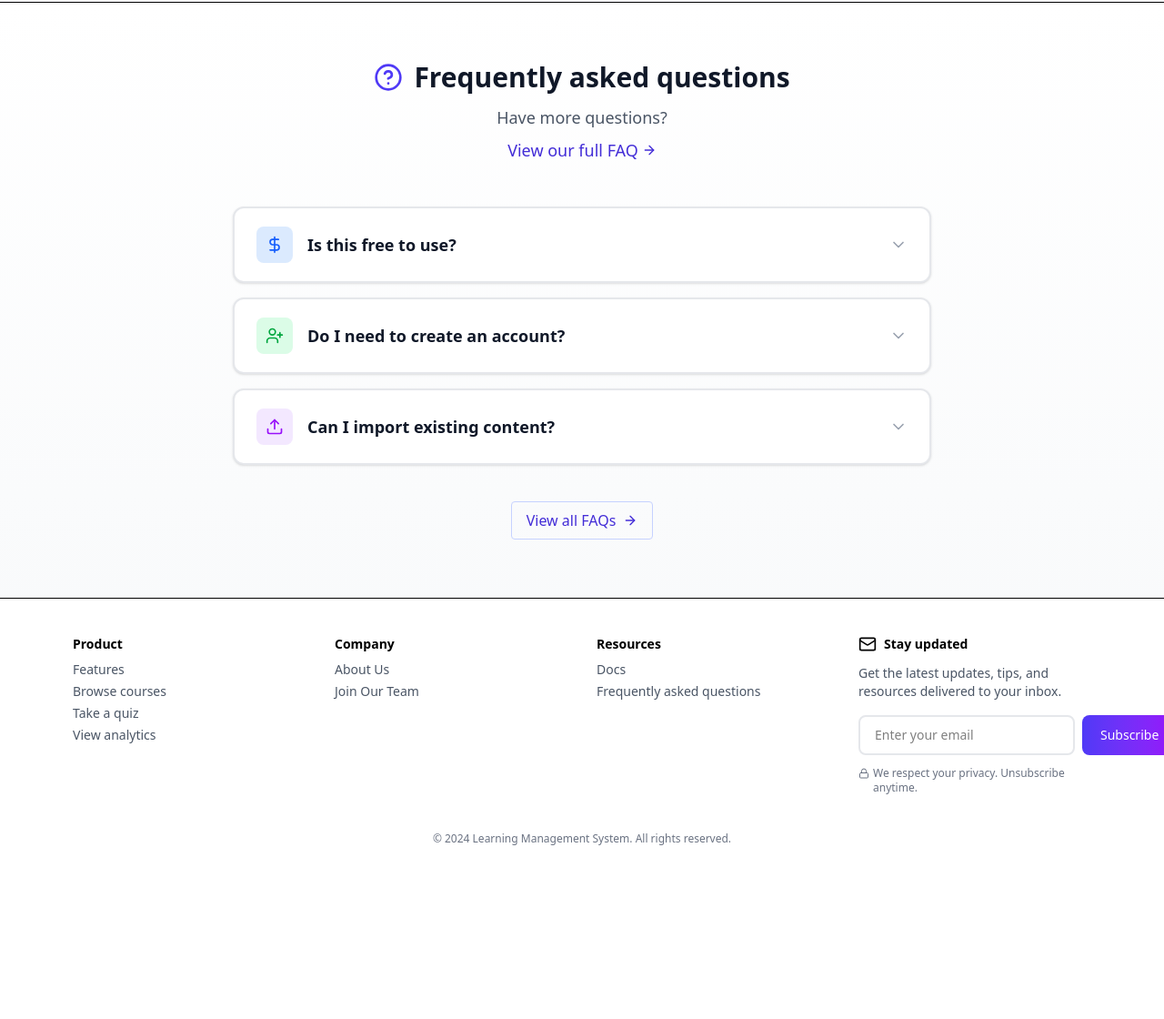
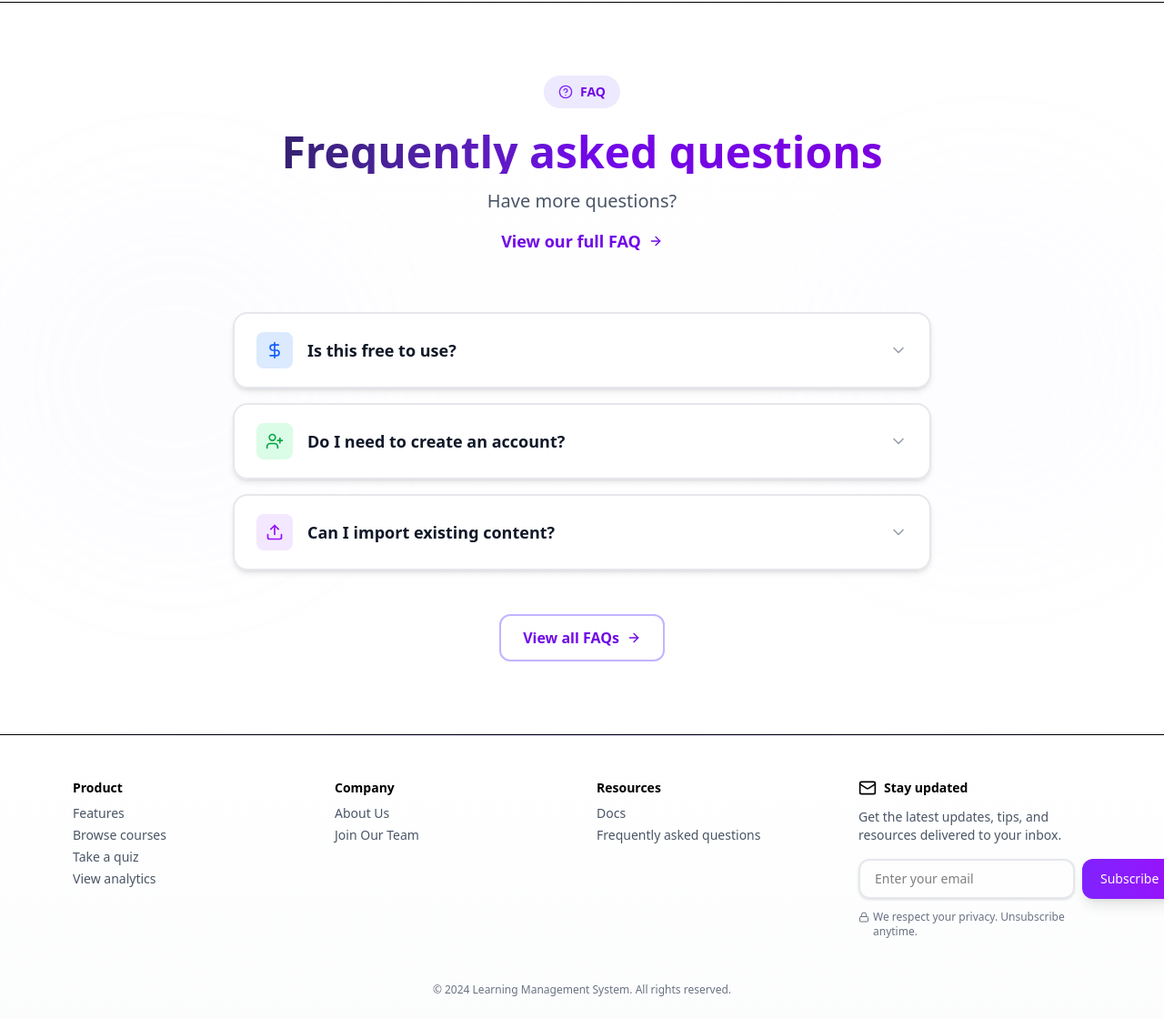
Before and after one commit to 70chinemerem/learning-management-system, a website built with Vite: page index.html in a window 1280 px wide. Shown: the part 2919-4039 px from the top of the page at 91% size. Before the commit the page ends 3873 px from the top, so only its background shows below. Built offline with nearby package versions, Linux system fonts and the light colour scheme.

Commit message:
Update index.html

```diff
--- a/index.html
+++ b/index.html
@@ -470,26 +470,31 @@
   </section>
 
   <!-- FAQ -->
-  <section class="bg-gradient-to-b from-white to-gray-50 border-t">
-    <div class="max-w-6xl mx-auto px-4 py-16">
-      <div class="text-center mb-12">
-        <div class="flex items-center justify-center gap-3 mb-3">
-          <i data-lucide="help-circle" class="w-8 h-8 text-indigo-600"></i>
-          <h2 class="text-3xl font-bold text-gray-900" data-i18n="faq.heading">Frequently asked questions</h2>
+  <section class="relative bg-gradient-to-b from-white via-violet-50/10 to-white border-t overflow-hidden">
+    <!-- Background decoration -->
+    <div class="absolute top-1/4 right-0 w-96 h-96 bg-purple-200/5 rounded-full blur-3xl"></div>
+    <div class="absolute bottom-1/4 left-0 w-96 h-96 bg-violet-200/5 rounded-full blur-3xl"></div>
+
+    <div class="relative max-w-6xl mx-auto px-4 py-20">
+      <div class="text-center mb-16">
+        <div class="inline-flex items-center gap-2 px-4 py-2 bg-violet-100 rounded-full mb-6">
+          <i data-lucide="help-circle" class="w-4 h-4 text-violet-600"></i>
+          <span class="text-sm font-semibold text-violet-700">FAQ</span>
         </div>
-        <p class="text-lg text-gray-600" data-i18n="faq.subtitle">Have more questions?</p>
-        <p class="text-lg text-gray-600 mt-2">
+        <h2 class="text-4xl md:text-5xl font-bold text-gray-900 mb-4 bg-gradient-to-r from-gray-900 via-violet-700 to-purple-700 bg-clip-text text-transparent" data-i18n="faq.heading">Frequently asked questions</h2>
+        <p class="text-xl text-gray-600 mb-4" data-i18n="faq.subtitle">Have more questions?</p>
+        <p class="text-lg">
           <a href="faq.html"
-            class="text-indigo-700 hover:text-indigo-800 hover:underline font-medium inline-flex items-center gap-1"
+            class="text-violet-700 hover:text-violet-800 hover:underline font-semibold inline-flex items-center gap-2 group"
             data-i18n="faq.viewFull">
             <span>View our full FAQ</span>
-            <i data-lucide="arrow-right" class="w-4 h-4"></i>
+            <i data-lucide="arrow-right" class="w-4 h-4 group-hover:translate-x-1 transition-transform"></i>
           </a>
         </p>
       </div>
       <div class="max-w-3xl mx-auto space-y-4">
         <details
-          class="faq-item group border-2 border-gray-200 rounded-xl bg-white hover:border-indigo-300 hover:shadow-md transition-all shadow-sm">
+          class="faq-item group border-2 border-gray-200 rounded-2xl bg-white/80 backdrop-blur-sm hover:border-violet-300 hover:shadow-xl transition-all shadow-md">
           <summary
             class="cursor-pointer select-none px-6 py-5 font-semibold text-gray-900 flex items-center justify-between list-none">
             <span class="flex items-center gap-4">
@@ -510,7 +515,7 @@
           </div>
         </details>
         <details
-          class="faq-item group border-2 border-gray-200 rounded-xl bg-white hover:border-indigo-300 hover:shadow-md transition-all shadow-sm">
+          class="faq-item group border-2 border-gray-200 rounded-2xl bg-white/80 backdrop-blur-sm hover:border-violet-300 hover:shadow-xl transition-all shadow-md">
           <summary
             class="cursor-pointer select-none px-6 py-5 font-semibold text-gray-900 flex items-center justify-between list-none">
             <span class="flex items-center gap-4">
@@ -530,7 +535,7 @@
           </div>
         </details>
         <details
-          class="faq-item group border-2 border-gray-200 rounded-xl bg-white hover:border-indigo-300 hover:shadow-md transition-all shadow-sm">
+          class="faq-item group border-2 border-gray-200 rounded-2xl bg-white/80 backdrop-blur-sm hover:border-violet-300 hover:shadow-xl transition-all shadow-md">
           <summary
             class="cursor-pointer select-none px-6 py-5 font-semibold text-gray-900 flex items-center justify-between list-none">
             <span class="flex items-center gap-4">
@@ -551,17 +556,21 @@
           </div>
         </details>
       </div>
-      <div class="text-center mt-10">
-        <a href="faq.html" class="inline-flex items-center gap-2 btn-outline-indigo" data-i18n="faq.viewAll">
+      <div class="text-center mt-12">
+        <a href="faq.html"
+          class="inline-flex items-center gap-2 px-6 py-3 border-2 border-violet-300 text-violet-700 rounded-xl hover:bg-violet-50 hover:border-violet-400 hover:shadow-lg transition-all font-semibold group"
+          data-i18n="faq.viewAll">
           <span>View all FAQs</span>
-          <i data-lucide="arrow-right" class="w-4 h-4"></i>
+          <i data-lucide="arrow-right" class="w-4 h-4 group-hover:translate-x-1 transition-transform"></i>
         </a>
       </div>
     </div>
   </section>
 
-  <footer class="border-t bg-white">
-    <div class="max-w-6xl mx-auto px-4 py-10 grid grid-cols-1 sm:grid-cols-2 lg:grid-cols-4 gap-8 text-sm">
+  <footer class="relative border-t bg-gradient-to-b from-white to-gray-50/50 overflow-hidden">
+    <!-- Footer decoration -->
+    <div class="absolute top-0 left-0 w-full h-px bg-gradient-to-r from-transparent via-violet-200 to-transparent"></div>
+    <div class="relative max-w-6xl mx-auto px-4 py-12 grid grid-cols-1 sm:grid-cols-2 lg:grid-cols-4 gap-8 text-sm">
       <div>
         <div class="font-semibold mb-2" data-i18n="footer.product">Product</div>
         <ul class="space-y-1 text-gray-600">
@@ -596,10 +605,10 @@
           onsubmit="event.preventDefault(); const email = this.querySelector('input[type=email]').value; if(email) { const toast = document.createElement('div'); toast.className = 'bg-green-500 text-white px-4 py-2 rounded shadow-lg'; toast.textContent = 'Thanks for subscribing! Check your email.'; document.getElementById('toast-root').appendChild(toast); setTimeout(() => toast.remove(), 3000); this.reset(); }">
           <div class="flex gap-2">
             <input type="email" data-i18n-placeholder="footer.email.placeholder" placeholder="Enter your email" required
-              class="flex-1 px-4 py-2.5 border-2 border-gray-200 rounded-lg focus:outline-none focus:border-indigo-500 focus:ring-2 focus:ring-indigo-200 transition"
+              class="flex-1 px-4 py-2.5 border-2 border-gray-200 rounded-xl focus:outline-none focus:border-violet-500 focus:ring-2 focus:ring-violet-200 transition shadow-sm"
               aria-label="Email address" />
             <button type="submit"
-              class="px-5 py-2.5 bg-gradient-to-r from-indigo-600 to-purple-600 text-white rounded-lg hover:from-indigo-500 hover:to-purple-500 transition font-medium whitespace-nowrap">
+              class="px-5 py-2.5 bg-gradient-to-r from-violet-600 to-purple-600 text-white rounded-xl hover:from-violet-500 hover:to-purple-500 transition font-medium whitespace-nowrap shadow-lg hover:shadow-xl">
               <span data-i18n="footer.subscribe">Subscribe</span>
             </button>
           </div>
```
